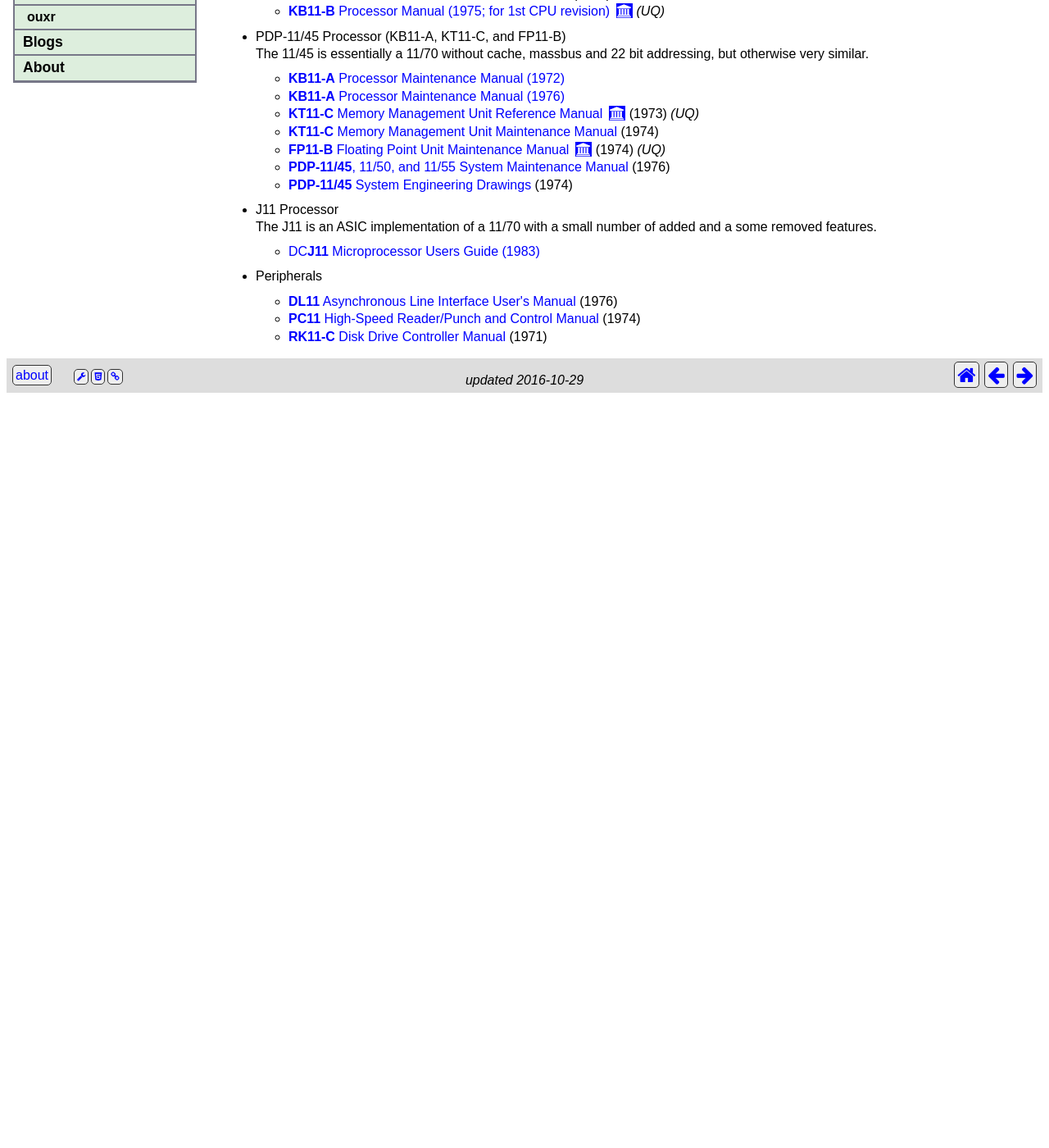
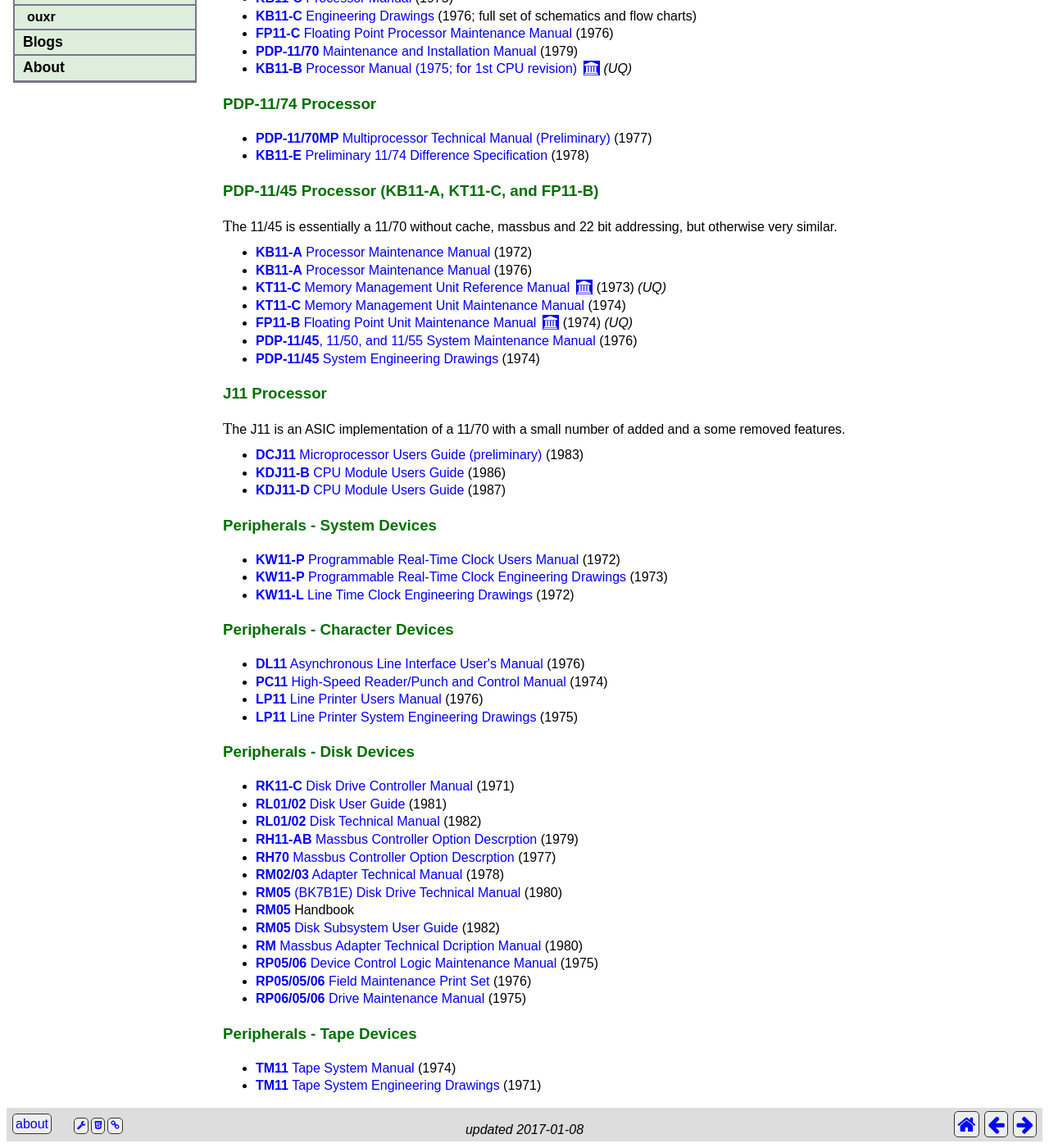
Before and after one commit to wfjm/wfjm.github.io, a Jekyll site: the page built from home/w11/info/manuals.html, in a window 1280 px wide and 1400 px high, scrolled down 464 px. Shown: the whole window at 82% size. Built offline with Jekyll 4.4.1, drawn with Linux system fonts in a browser that asks for light colours; before the commit the page ends 951 px from its top, so only the background shows below that; some of the changed text lies outside the part shown.

Commit message:
update manuals&papers

```diff
--- a/home/w11/info/manuals.html
+++ b/home/w11/info/manuals.html
@@ -2,13 +2,15 @@
 title:  "DEC Manuals"
 #
 my:
-  changedate: 2016-10-29
+  changedate: 2017-01-08
+  bitsaver-dec:   "http://www.bitsavers.org/pdf/dec"
+  bitsaver-pdp11: "http://www.bitsavers.org/pdf/dec/pdp11"
 ---
 
 <p>
 For all without a good private library of original manuals the
 <a href="http://www.bitsavers.org/"><b>bitsavers.org</b></a> document archive of
-<a href="http://www.bitsavers.org/pdf/dec/">historical DEC manuals</a>
+<a href="{{page.my.bitsaver-dec}}/">historical DEC manuals</a>
 comes to the rescue. Another good source of original manuals was the former
 {% include wbm-link.html
    date="20090914043922"
@@ -22,34 +24,33 @@
 <a href="https://en.wikipedia.org/wiki/Digital_Equipment_Corporation">DEC</a>,
 now held by
 <a href="https://en.wikipedia.org/wiki/Hewlett-Packard">HP</a>.
-The key documents are:
 </p>
+
+<h3 id="handbooks">General Handbooks</h3>
 <ul>
-
-  <li>General Handbooks
-    <ul>
-      <li><a href="http://www.bitsavers.org/pdf/dec/pdp11/handbooks/PDP11_Handbook1979.pdf">
+  <li><a href="{{page.my.bitsaver-pdp11}}/handbooks/PDP11_Handbook1979.pdf">
       PDP-11 <b>Processor Handbook</b> 1979</a>
       (11/70 in Chapter 10; p 277 ff)</li>
-      <li><a href="http://www.bitsavers.org/pdf/dec/pdp11/handbooks/PDP11_PeripheralsHbk_1976.pdf">
+  <li><a href="{{page.my.bitsaver-pdp11}}/handbooks/PDP11_PeripheralsHbk_1976.pdf">
       PDP-11 <b>Peripherals Handbook</b> 1976</a>
       (DL11 4-128; KW11-L 4-332; LP11 4-353; PC11 4-376; RK11 4-433)</li>
-      <li><a href="http://www.bitsavers.org/pdf/dec/pdp11/handbooks/PDP11_BusHandbook1979.pdf">
+  <li><a href="{{page.my.bitsaver-pdp11}}/handbooks/PDP11_BusHandbook1979.pdf">
       PDP-11 <b>Bus Handbook</b> 1979</a> (UNIBUS and Q-Bus)</li>
-      <li><a href="http://www.bitsavers.org/pdf/dec/unibus/UnibusSpec1979.pdf">
+  <li><a href="{{page.my.bitsaver-dec}}/unibus/UnibusSpec1979.pdf">
       PDP-11 <b>UNIBUS Design</b> Description</a> (1979)</li>
+  <li><a href="{{page.my.bitsaver-dec}}/standards/DEC_STD_159_Massbus_Specificaton.pdf">
+      <b>Massbus</b> Specification</a> (1972)</li>
 </ul>
-  </li>
-  <li>PDP-11/70 Processor (KB11-C and FP11-C)
+
+<h3 id="pdp-1170">PDP-11/70 Processor (KB11-C and FP11-C)</h3>
 <ul>
-      <li><a href="http://www.bitsavers.org/pdf/dec/pdp11/1170/EK-KB11C-TM-001_1170procMan.pdf">
+  <li><a href="{{page.my.bitsaver-pdp11}}/1170/EK-KB11C-TM-001_1170procMan.pdf">
       <b>KB11-C</b> Processor Manual</a> (1975)</li>
-      <li><a href="http://www.bitsavers.org/pdf/dec/pdp11/1170/MP0KB11-C0_1170engDrw_Nov75.pdf">
+  <li><a href="{{page.my.bitsaver-pdp11}}/1170/MP0KB11-C0_1170engDrw_Nov75.pdf">
       <b>KB11-C</b> Engineering Drawings</a> (1976; full set of schematics and flow charts)</li>
-      <li><a href="http://www.bitsavers.org/pdf/dec/pdp11/1170/EK-FP11C-MM-01_FP11C_May76.pdf">
-         <b>FP11-C</b> Floating Point Processor Maintenance Manual</a>
-         (1976)</li>
-      <li><a href="http://www.bitsavers.org/pdf/dec/pdp11/1170/EK-11070-MM-002_May79.pdf">
+  <li><a href="{{page.my.bitsaver-pdp11}}/1170/EK-FP11C-MM-01_FP11C_May76.pdf">
+      <b>FP11-C</b> Floating Point Processor Maintenance Manual</a> (1976)</li>
+  <li><a href="{{page.my.bitsaver-pdp11}}/1170/EK-11070-MM-002_May79.pdf">
       <b>PDP-11/70</b> Maintenance and Installation Manual</a> (1979)</li>
   <li>
     {% include wbm-link.html
@@ -58,23 +59,32 @@
         text="<b>KB11-B</b> Processor Manual (1975; for 1st CPU revision)" %}
          <i>(UQ)</i></li>
 </ul>
-  </li>
-  <li>PDP-11/45 Processor (KB11-A, KT11-C, and FP11-B)
-      <br>
+
+<h3 id="pdp-1174">PDP-11/74 Processor</h3>
+<ul>
+  <li><a href="{{page.my.bitsaver-pdp11}}/1174/EK-70MP-TM_PRE_1170mp_Prelim_Technical_Manual_1977.pdf">
+      <b>PDP-11/70MP</b> Multiprocessor Technical Manual (Preliminary)</a> (1977)</li>
+  <li><a href="{{page.my.bitsaver-pdp11}}/1174/Prelim_KB11-E_Diffs_Aug78.pdf">
+      <b>KB11-E</b> Preliminary 11/74 Difference Specification</a> (1978)</li>
+</ul>
+
+<h3 id="pdp-1145">PDP-11/45 Processor (KB11-A, KT11-C, and FP11-B)</h3>
+<p>
   The 11/45 is essentially a 11/70 without cache, massbus
   and 22 bit addressing, but otherwise very similar.
+</p>
 <ul>
-      <li><a href="http://www.bitsavers.org/pdf/dec/pdp11/1145/KB11-A_Maint.pdf">
-         <b>KB11-A</b> Processor Maintenance Manual (1972)</a></li>
-      <li><a href="http://www.bitsavers.org/pdf/dec/pdp11/1145/EK-KB11A-MM-004_Aug76.pdf">
-         <b>KB11-A</b> Processor Maintenance Manual (1976)</a></li>
+  <li><a href="{{page.my.bitsaver-pdp11}}/1145/KB11-A_Maint.pdf">
+      <b>KB11-A</b> Processor Maintenance Manual</a> (1972)</li>
+  <li><a href="{{page.my.bitsaver-pdp11}}/1145/EK-KB11A-MM-004_Aug76.pdf">
+         <b>KB11-A</b> Processor Maintenance Manual</a> (1976)</li>
   <li>
     {% include wbm-link.html
        date="20091015221033"
        link="http://www.computer.museum.uq.edu.au/pdf/DEC-11-HGKTCB-D%20PDP-1145%20Memory%20Management%20Reference%20Manual.pdf"
        text="<b>KT11-C</b> Memory Management Unit Reference Manual" %}
         (1973) <i>(UQ)</i></li>
-      <li><a href="http://www.bitsavers.org/pdf/dec/pdp11/1145/KT11C_MaintMan.pdf">
+  <li><a href="{{page.my.bitsaver-pdp11}}/1145/KT11C_MaintMan.pdf">
       <b>KT11-C</b> Memory Management Unit Maintenance Manual</a> (1974)</li>
   <li>
     {% include wbm-link.html
@@ -82,30 +92,83 @@
        link="http://www.computer.museum.uq.edu.au/pdf/DEC-11-HFPAA-C-D%20FP11%20Floating-point%20Processor%20Maintenance%20Manual.pdf"
         text="<b>FP11-B</b> Floating Point Unit Maintenance Manual" %}
         (1974) <i>(UQ)</i></li>
-      <li><a href="http://www.bitsavers.org/pdf/dec/pdp11/1145/EK-11045-MM-007.pdf">
+  <li><a href="{{page.my.bitsaver-pdp11}}/1145/EK-11045-MM-007.pdf">
       <b>PDP-11/45</b>, 11/50, and 11/55 System Maintenance Manual</a>
       (1976)</li>
-      <li><a href="http://www.bitsavers.org/pdf/dec/pdp11/1145/1145_System_Engineering_Drawings_Jun74.pdf">
+  <li><a href="{{page.my.bitsaver-pdp11}}/1145/1145_System_Engineering_Drawings_Jun74.pdf">
       <b>PDP-11/45</b> System Engineering Drawings</a> (1974)</li>
 </ul>
-    </li>
-  <li>J11 Processor
-      <br>
+
+<h3 id="j11">J11 Processor</h3>
+<p>
   The J11 is an ASIC implementation of a
   11/70 with a small number of added and a some removed features.
+</p>
 <ul>
-      <li><a href="http://www.bitsavers.org/pdf/dec/pdp11/1173/EK-DCJ11-UG-PRE_J11ug_Oct83.pdf">
-         DC<b>J11</b> Microprocessor Users Guide (1983)</a> </li>
+  <li><a href="{{page.my.bitsaver-pdp11}}/1173/EK-DCJ11-UG-PRE_J11ug_Oct83.pdf">
+      <b>DCJ11</b> Microprocessor Users Guide (preliminary)</a> (1983)</li>
+  <li><a href="{{page.my.bitsaver-pdp11}}/1173/EK-KDJ1B-UG_KDJ11-B_Nov86.pdf">
+      <b>KDJ11-B</b> CPU Module Users Guide</a> (1986)</li>
+  <li><a href="{{page.my.bitsaver-pdp11}}/1173/EK-KDJ1D-UG_KDJ11-D_May87.pdf">
+      <b>KDJ11-D</b> CPU Module Users Guide</a> (1987)</li>
 </ul>
-  </li>
-  <li>Peripherals
+
+<h3 id="dev-sys">Peripherals - System Devices</h3>
 <ul>
-      <li><a href="http://www.bitsavers.org/pdf/dec/unibus/EK-DL11-OP-001_Sep76.pdf">
+  <li><a href="{{page.my.bitsaver-dec}}/unibus/KW11-P_UsersManJul72.pdf">
+      <b>KW11-P</b> Programmable Real-Time Clock Users Manual</a> (1972)</li>
+  <li><a href="{{page.my.bitsaver-dec}}/unibus/KW11-P_Schem_Aug73.pdf">
+      <b>KW11-P</b> Programmable Real-Time Clock Engineering Drawings</a> (1973)</li>
+  <li><a href="{{page.my.bitsaver-dec}}/unibus/KW11-L_schem_Jul72.pdf">
+      <b>KW11-L</b> Line Time Clock Engineering Drawings</a> (1972)</li>
+</ul>
+
+<h3 id="dev-char">Peripherals - Character Devices</h3>
+<ul>
+  <li><a href="{{page.my.bitsaver-dec}}/unibus/EK-DL11-OP-001_Sep76.pdf">
       <b>DL11</b> Asynchronous Line Interface User's Manual</a> (1976)</li>
-      <li><a href="http://www.bitsavers.org/pdf/dec/unibus/PC11_Reader-Punch_Manual.pdf">
+  <li><a href="{{page.my.bitsaver-dec}}/unibus/PC11_Reader-Punch_Manual.pdf">
       <b>PC11</b> High-Speed Reader/Punch and Control Manual</a> (1974)</li>
-      <li><a href="http://www.bitsavers.org/pdf/dec/unibus/RK11-C_manual1971.pdf">
+  <li><a href="{{page.my.bitsaver-dec}}/unibus/LP11_UsersMan.pdf">
+      <b>LP11</b> Line Printer Users Manual</a> (1976)</li>
+  <li><a href="{{page.my.bitsaver-dec}}/unibus/LP11_EngrDrws_Aug75.pdf">
+      <b>LP11</b> Line Printer System Engineering Drawings</a> (1975)</li>
+</ul>
+
+<h3 id="dev-disk">Peripherals - Disk Devices</h3>
+<ul>
+  <li><a href="{{page.my.bitsaver-dec}}/unibus/RK11-C_manual1971.pdf">
       <b>RK11-C</b> Disk Drive Controller Manual</a> (1971)</li>
+  <li><a href="{{page.my.bitsaver-dec}}/disc/rl01_rl02/EK-RL012-UG-005_Sep81.tif.pdf">
+      <b>RL01/02</b> Disk User Guide</a> (1981)</li>
+  <li><a href="{{page.my.bitsaver-dec}}/disc/rl01_rl02/EK-RL122-TM-001_techAug82.pdf">
+      <b>RL01/02</b> Disk Technical Manual</a> (1982)</li>
+  <li><a href="{{page.my.bitsaver-dec}}/unibus/RH11-AB_OptionDescr.pdf">
+      <b>RH11-AB</b> Massbus Controller Option Descrption</a> (1979)</li>
+  <li><a href="{{page.my.bitsaver-dec}}/unibus/CSS-MO-F-5.2-27_RH70_Option_Description_Feb77.pdf">
+      <b>RH70</b> Massbus Controller Option Descrption</a> (1977)</li>
+  <li><a href="{{page.my.bitsaver-dec}}/disc/rm03/EK-RM023-TD-001_RM02_03_Tech_May78.pdf">
+      <b>RM02/03</b> Adapter Technical Manual</a> (1978)</li>
+  <li><a href="{{page.my.bitsaver-dec}}/disc/rm05/ER-BK7B1-TM_TechMan_Feb80.pdf">
+      <b>RM05</b> (BK7B1E) Disk Drive Technical Manual</a> (1980)</li>
+  <li><a href="{{page.my.bitsaver-dec}}/disc/rm05/RM05_Handbook.pdf">
+      <b>RM05</b> </a> Handbook</li>
+  <li><a href="{{page.my.bitsaver-dec}}/disc/rm05/EK-0RM05-UG-002_Mar82.pdf">
+      <b>RM05</b> Disk Subsystem User Guide</a> (1982)</li>
+  <li><a href="{{page.my.bitsaver-dec}}/disc/rm05/EK-RMADA-TD-001_Oct80.pdf">
+      <b>RM</b> Massbus Adapter Technical Dcription Manual</a> (1980)</li>
+  <li><a href="{{page.my.bitsaver-dec}}/disc/rp04_rp05_rp06/EK-RP056-MM-01_maint_Dec75.pdf">
+      <b>RP05/06</b> Device Control Logic Maintenance Manual</a> (1975)</li>
+  <li><a href="{{page.my.bitsaver-dec}}/disc/rp04_rp05_rp06/MP00086_RP04_05_06schem.pdf">
+      <b>RP05/05/06</b> Field Maintenance Print Set</a> (1976)</li>
+  <li><a href="{{page.my.bitsaver-dec}}/disc/rp04_rp05_rp06/RP05_06_DriveMaintMan_Dec75.pdf">
+      <b>RP06/05/06</b> Drive Maintenance Manual</a> (1975)</li>
 </ul>
-  </li>
+
+<h3 id="dev-tape">Peripherals - Tape Devices</h3>
+<ul>
+  <li><a href="{{page.my.bitsaver-dec}}/magtape/tm11/TM11_Manual.pdf">
+      <b>TM11</b> Tape System Manual</a> (1974)</li>
+  <li><a href="{{page.my.bitsaver-dec}}/magtape/tm11/TM11_engineeringDrws.pdf">
+      <b>TM11</b> Tape System Engineering Drawings</a> (1971)</li>
 </ul>
--- a/home/w11/info/patents.html
+++ b/home/w11/info/patents.html
@@ -41,7 +41,7 @@
   (1972) - covers physical implementation of UNIBUS</li>
 <li><a href="http://www.google.com/patents?vid=USPAT3670311">US-Pat 3670311</a>
   (1973) - covers serial interface to switch and display console</li>
-<li><a href="http://www.google.com/patents/about?id=SOYAAAAAEBAJ&amp;dq=3854126">US-Pat 3854126</a>
+<li><a href="http://www.google.com/patents?vid=USPAT3854126">US-Pat 3854126</a>
   (1974) - covers PDP-11 memory management and address room extension</li>
 <li><a href="http://www.google.com/patents?vid=USPAT3815099">US-Pat 3815099</a>
   (1974) - <a href="https://www.uspto.gov/learning-and-resources/glossary#sec-d">
```
Also changed, not shown: home/w11/info/papers.html (+8 -1 lines). Lines whose indentation alone changed are shown as unchanged.
